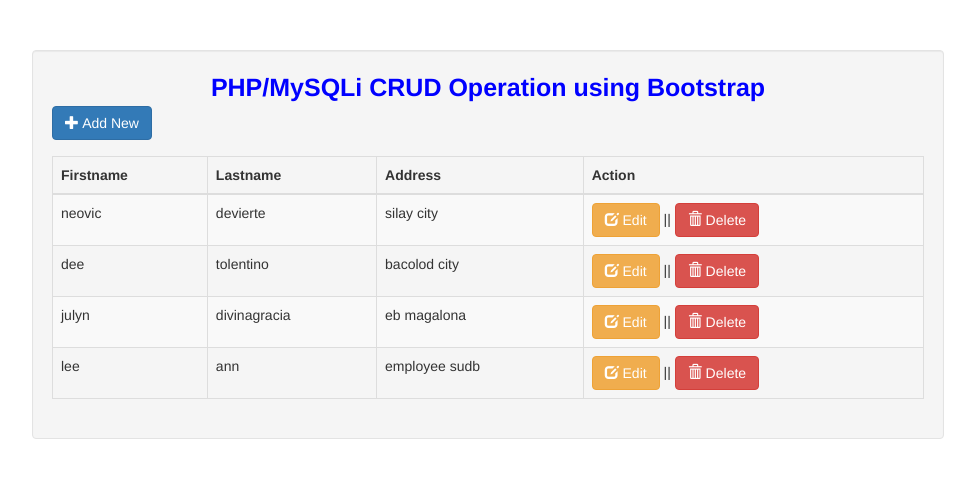
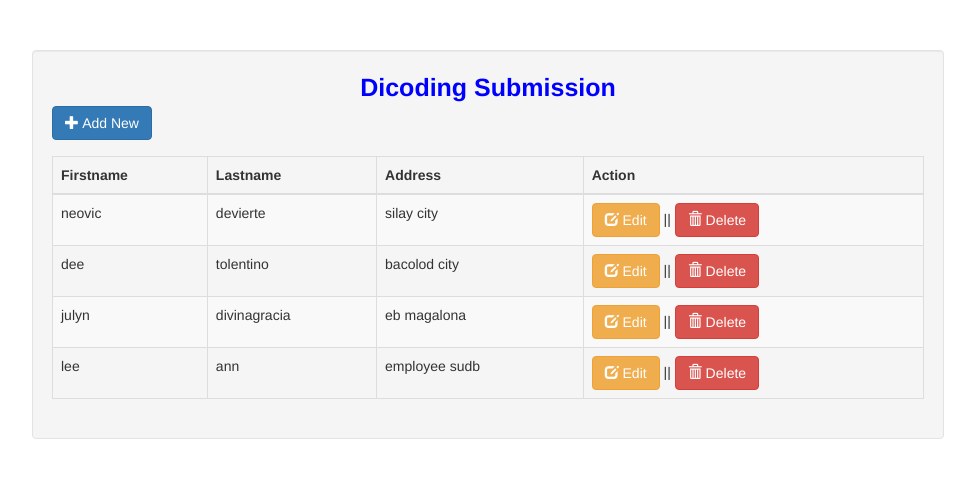
Before and after one commit to rhosy/dicodingazuresubmision1, a PHP site: page / in a window 1280 px wide. Shown: the top 478 px of the page, without its empty margins (152-1127 px from the left). Run offline with PHP 8.4, Linux system fonts and the light colour scheme; data comes from the database, SQL or seed files in the repository; data that the repository does not hold is empty; some libraries are stand-ins or nearby versions.

Commit message:
fix connection to db

```diff
--- a/conn.php
+++ b/conn.php
@@ -1,7 +1,7 @@
 <?php
 
 //MySQLi Procedural
-$conn = mysqli_connect("rosydbserver.database.windows.net","rosy","@rhosytux18","rosydicodingsubmission");
+$conn = mysqli_connect("https//rosydbserver.database.windows.net","rosy","@rhosytux18","rosydicodingsubmission");
 if (!$conn) {
 	die("Koneksi Gagal: " . mysqli_connect_error());
 }
--- a/index.php
+++ b/index.php
@@ -10,7 +10,7 @@
 <div class="container">
 	<div style="height:50px;"></div>
 	<div class="well" style="margin:auto; padding:auto; width:80%;">
-	<span style="font-size:25px; color:blue"><center><strong>PHP/MySQLi CRUD Operation using Bootstrap</strong></center></span>
+	<span style="font-size:25px; color:blue"><center><strong>Dicoding Submission</strong></center></span>
 		<span class="pull-left"><a href="#addnew" data-toggle="modal" class="btn btn-primary"><span class="glyphicon glyphicon-plus"></span> Add New</a></span>
 		<div style="height:50px;"></div>
 		<table class="table table-striped table-bordered table-hover">
```
